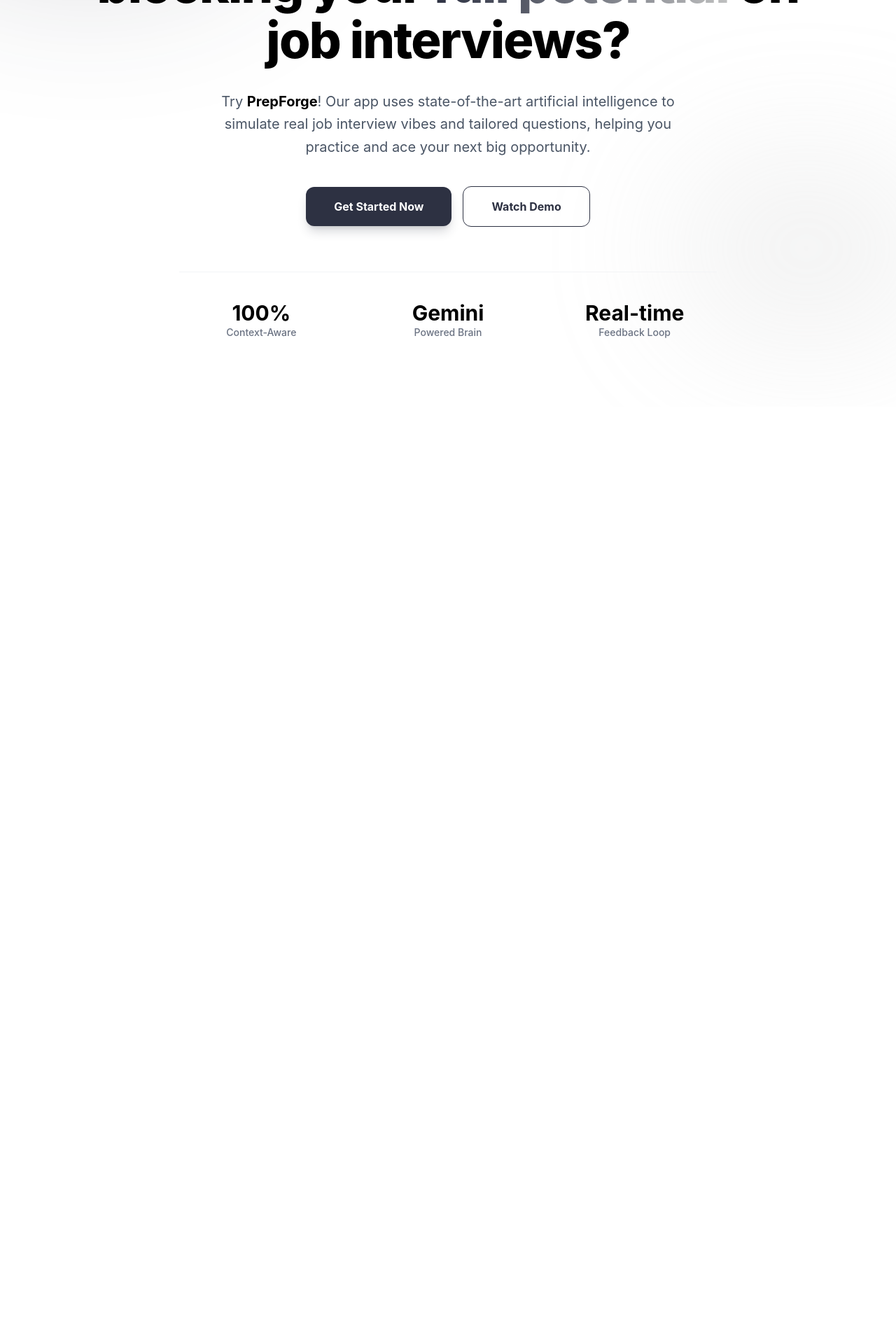
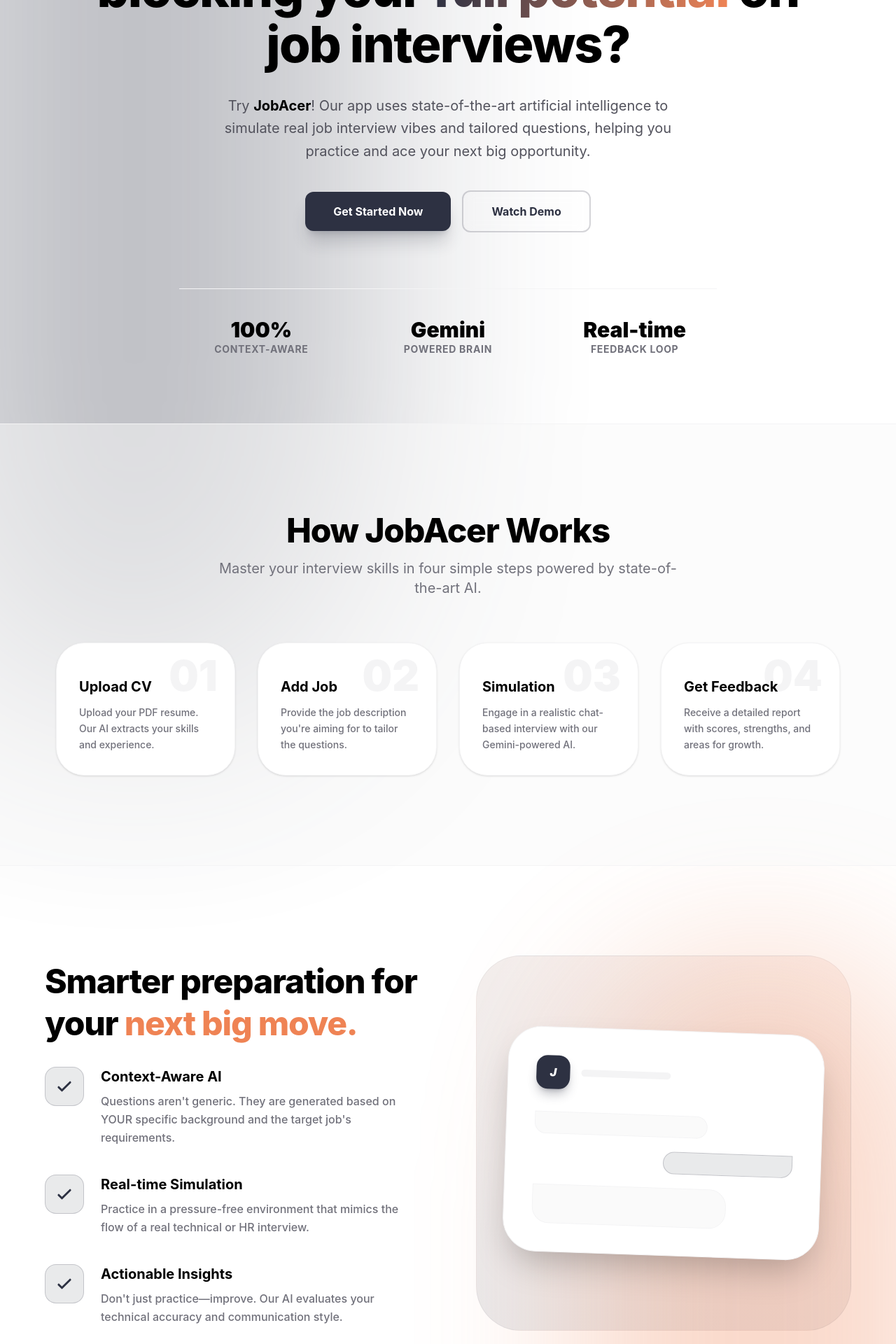
Before and after one commit to Sory-Noroc/Smart-Interview-Coach, a React (Vite) app in the folder frontend/: page / in a window 1280 px wide. Shown: the part 400-2320 px from the top of the page at 70% size. Before the commit the page ends 981 px from the top, so only its background shows below. Built offline with nearby package versions, Linux system fonts and the light colour scheme.

Commit message:
Home page rebranded

```diff
--- a/frontend/src/pages/Home/HomePage.tsx
+++ b/frontend/src/pages/Home/HomePage.tsx
@@ -6,57 +6,156 @@
     return (
         <div className="relative overflow-hidden bg-white dark:bg-black transition-colors duration-300">
             {/* Background Decorative Elements */}
-            <div className="absolute top-0 left-1/2 -translate-x-1/2 w-full h-full pointer-events-none overflow-hidden opacity-20 dark:opacity-30">
-                <div className="absolute top-[-10%] left-[-10%] w-[40%] h-[40%] bg-brand-primary rounded-full blur-[120px]"></div>
-                <div className="absolute bottom-[10%] right-[-5%] w-[30%] h-[30%] bg-brand-secondary rounded-full blur-[100px]"></div>
+            <div className="absolute top-0 left-1/2 -translate-x-1/2 w-full h-full pointer-events-none overflow-hidden opacity-30 dark:opacity-20 z-0">
+                <div className="absolute top-[-10%] left-[-10%] w-[50%] h-[50%] bg-brand-primary rounded-full blur-[140px]"></div>
+                <div className="absolute bottom-[10%] right-[-5%] w-[40%] h-[40%] bg-brand-accent rounded-full blur-[120px]"></div>
             </div>
 
             {/* Hero Section */}
-            <section className="relative pt-20 pb-16 md:pt-32 md:pb-24 px-4">
+            <section className="relative pt-20 pb-16 md:pt-32 md:pb-24 px-4 z-10">
                 <div className="max-w-5xl mx-auto text-center">
-                    <div className="inline-block px-4 py-1.5 mb-6 text-sm font-semibold tracking-wide text-brand-primary uppercase bg-brand-primary/10 rounded-full">
+                    <div className="inline-block px-4 py-1.5 mb-8 text-xs font-bold tracking-widest text-brand-primary uppercase bg-brand-primary/10 rounded-full border border-brand-primary/20">
                         Powered by AI
                     </div>
 
                     <h1 className="text-4xl md:text-6xl lg:text-7xl font-extrabold tracking-tight text-black dark:text-white mb-8 leading-[1.1]">
-                        Are you tired of stress blocking your <span className="text-transparent bg-clip-text bg-gradient-to-r from-brand-primary to-brand-secondary">full potential</span> on job interviews?
+                        Are you tired of stress blocking your <span className="text-transparent bg-clip-text bg-gradient-to-r from-brand-primary to-brand-accent">full potential</span> on job interviews?
                     </h1>
 
-
-                    <p className="max-w-2xl mx-auto text-lg md:text-xl text-gray-600 dark:text-gray-400 mb-10 leading-relaxed">
-                        Try <span className="font-bold text-black dark:text-white">PrepForge</span>! Our app uses state-of-the-art artificial intelligence to simulate real job interview vibes and tailored questions, helping you practice and ace your next big opportunity.
+                    <p className="max-w-2xl mx-auto text-lg md:text-xl text-zinc-600 dark:text-zinc-400 mb-10 leading-relaxed">
+                        Try <span className="font-bold text-black dark:text-white">JobAcer</span>! Our app uses state-of-the-art artificial intelligence to simulate real job interview vibes and tailored questions, helping you practice and ace your next big opportunity.
                     </p>
 
                     <div className="flex flex-col sm:flex-row items-center justify-center gap-4">
                         <Link to="/register">
-                            <Button variant="primary" className="w-full sm:w-auto px-10 py-4 text-lg rounded-2xl shadow-lg shadow-blue-500/20">
+                            <Button variant="primary" className="w-full sm:w-auto px-10 py-4 text-lg rounded-2xl shadow-xl shadow-brand-primary/20 transition-all hover:scale-105 active:scale-95">
                                 Get Started Now
                             </Button>
                         </Link>
                         <Link to="/demo">
-                            <Button variant="outline" className="w-full sm:w-auto px-10 py-4 text-lg rounded-2xl">
+                            <Button variant="outline" className="w-full sm:w-auto px-10 py-4 text-lg rounded-2xl backdrop-blur-sm border-2 border-brand-primary/20 hover:border-brand-primary transition-all">
                                 Watch Demo
                             </Button>
                         </Link>
                     </div>
 
                     {/* Stats */}
-                    <div className="mt-16 grid grid-cols-2 md:grid-cols-3 gap-8 items-center justify-center max-w-3xl mx-auto pt-10 border-t border-gray-100 dark:border-gray-800">
+                    <div className="mt-20 grid grid-cols-2 md:grid-cols-3 gap-8 items-center justify-center max-w-3xl mx-auto pt-10 border-t border-zinc-100 dark:border-zinc-800">
                         <div>
-                            <p className="text-3xl font-bold text-black dark:text-white">100%</p>
-                            <p className="text-sm text-gray-500 dark:text-gray-400 font-medium">Context-Aware</p>
+                            <p className="text-3xl font-black text-black dark:text-white">100%</p>
+                            <p className="text-sm text-zinc-500 dark:text-zinc-400 font-bold uppercase tracking-wider">Context-Aware</p>
                         </div>
                         <div>
-                            <p className="text-3xl font-bold text-black dark:text-white">Gemini</p>
-                            <p className="text-sm text-gray-500 dark:text-gray-400 font-medium">Powered Brain</p>
+                            <p className="text-3xl font-black text-black dark:text-white">Gemini</p>
+                            <p className="text-sm text-zinc-500 dark:text-zinc-400 font-bold uppercase tracking-wider">Powered Brain</p>
                         </div>
                         <div className="hidden md:block">
-                            <p className="text-3xl font-bold text-black dark:text-white">Real-time</p>
-                            <p className="text-sm text-gray-500 dark:text-gray-400 font-medium">Feedback Loop</p>
+                            <p className="text-3xl font-black text-black dark:text-white">Real-time</p>
+                            <p className="text-sm text-zinc-500 dark:text-zinc-400 font-bold uppercase tracking-wider">Feedback Loop</p>
                         </div>
                     </div>
                 </div>
             </section>
+
+            {/* How it Works Section */}
+            <section className="relative py-32 bg-zinc-50/50 dark:bg-white/5 border-y border-zinc-100 dark:border-zinc-900">
+                <div className="max-w-6xl mx-auto px-4">
+                    <div className="text-center mb-16">
+                        <h2 className="text-3xl md:text-5xl font-extrabold text-black dark:text-white mb-4 tracking-tight">How JobAcer Works</h2>
+                        <p className="text-zinc-500 dark:text-zinc-400 max-w-2xl mx-auto text-lg md:text-xl">
+                            Master your interview skills in four simple steps powered by state-of-the-art AI.
+                        </p>
+                    </div>
+
+                    <div className="grid grid-cols-1 md:grid-cols-2 lg:grid-cols-4 gap-8">
+                        {[
+                            { step: "01", title: "Upload CV", desc: "Upload your PDF resume. Our AI extracts your skills and experience." },
+                            { step: "02", title: "Add Job", desc: "Provide the job description you're aiming for to tailor the questions." },
+                            { step: "03", title: "Simulation", desc: "Engage in a realistic chat-based interview with our Gemini-powered AI." },
+                            { step: "04", title: "Get Feedback", desc: "Receive a detailed report with scores, strengths, and areas for growth." }
+                        ].map((item, idx) => (
+                            <div key={idx} className="relative p-8 rounded-[2.5rem] bg-white dark:bg-zinc-900 shadow-sm border border-zinc-100 dark:border-zinc-800 hover:shadow-2xl hover:border-brand-primary/50 transition-all group">
+                                <span className="text-6xl font-black text-brand-primary/5 group-hover:text-brand-primary/10 transition-colors absolute top-4 right-6">{item.step}</span>
+                                <h3 className="text-xl font-bold text-black dark:text-white mb-3 mt-4">{item.title}</h3>
+                                <p className="text-sm text-zinc-500 dark:text-zinc-400 leading-relaxed font-medium">{item.desc}</p>
+                            </div>
+                        ))}
+                    </div>
+                </div>
+            </section>
+
+            {/* Features Section */}
+            <section className="py-32 px-4 bg-white dark:bg-black">
+                <div className="max-w-6xl mx-auto">
+                    <div className="grid grid-cols-1 lg:grid-cols-2 gap-20 items-center">
+                        <div>
+                            <h2 className="text-3xl md:text-5xl font-extrabold text-black dark:text-white mb-8 leading-tight tracking-tight">
+                                Smarter preparation for your <span className="text-brand-accent">next big move.</span>
+                            </h2>
+                            <div className="space-y-10">
+                                {[
+                                    { title: "Context-Aware AI", desc: "Questions aren't generic. They are generated based on YOUR specific background and the target job's requirements." },
+                                    { title: "Real-time Simulation", desc: "Practice in a pressure-free environment that mimics the flow of a real technical or HR interview." },
+                                    { title: "Actionable Insights", desc: "Don't just practice—improve. Our AI evaluates your technical accuracy and communication style." }
+                                ].map((feature, idx) => (
+                                    <div key={idx} className="flex gap-6">
+                                        <div className="flex-shrink-0 w-14 h-14 rounded-2xl bg-brand-primary/10 flex items-center justify-center border border-brand-primary/20">
+                                            <svg className="w-7 h-7 text-brand-primary" fill="none" stroke="currentColor" viewBox="0 0 24 24">
+                                                <path strokeLinecap="round" strokeLinejoin="round" strokeWidth="2.5" d="M5 13l4 4L19 7" />
+                                            </svg>
+                                        </div>
+                                        <div>
+                                            <h4 className="text-xl font-bold text-black dark:text-white mb-2">{feature.title}</h4>
+                                            <p className="text-zinc-500 dark:text-zinc-400 text-base leading-relaxed font-medium">{feature.desc}</p>
+                                        </div>
+                                    </div>
+                                ))}
+                            </div>
+                        </div>
+                        <div className="relative">
+                            <div className="aspect-square rounded-[4rem] bg-gradient-to-tr from-brand-primary/10 to-brand-accent/10 flex items-center justify-center overflow-hidden border border-brand-primary/5 p-4">
+                                <div className="p-10 bg-white dark:bg-zinc-900 rounded-[3rem] shadow-2xl border border-zinc-100 dark:border-zinc-800 w-[90%] transform rotate-2 hover:rotate-0 transition-transform duration-700">
+                                     <div className="flex items-center gap-4 mb-8">
+                                        <div className="w-12 h-12 rounded-2xl bg-brand-primary flex items-center justify-center text-white font-black italic shadow-lg shadow-brand-primary/30">J</div>
+                                        <div className="h-2.5 w-32 bg-zinc-100 dark:bg-zinc-800 rounded-full"></div>
+                                     </div>
+                                     <div className="space-y-5">
+                                        <div className="w-2/3 h-8 bg-zinc-50 dark:bg-zinc-800/50 rounded-2xl rounded-tl-none border border-zinc-100 dark:border-zinc-800"></div>
+                                        <div className="w-1/2 h-8 bg-brand-primary/10 rounded-2xl rounded-tr-none ml-auto border border-brand-primary/20"></div>
+                                        <div className="w-3/4 h-14 bg-zinc-50 dark:bg-zinc-800/50 rounded-[1.5rem] rounded-tl-none border border-zinc-100 dark:border-zinc-800"></div>
+                                     </div>
+                                </div>
+                            </div>
+                        </div>
+                    </div>
+                </div>
+            </section>
+
+            {/* Final CTA Section */}
+            <section className="py-32 px-4">
+                <div className="max-w-6xl mx-auto rounded-[4rem] bg-brand-primary p-12 md:p-24 text-center text-white relative overflow-hidden shadow-2xl shadow-brand-primary/20">
+                    <div className="absolute top-0 left-0 w-full h-full opacity-10 pointer-events-none bg-[radial-gradient(circle_at_center,_var(--tw-gradient-stops))] from-white via-transparent to-transparent"></div>
+                    <div className="relative z-10 max-w-3xl mx-auto">
+                        <h2 className="text-4xl md:text-6xl font-black mb-8 tracking-tight">Ready to Ace Your Interview?</h2>
+                        <p className="text-blue-100 mb-12 text-lg md:text-xl opacity-90 font-medium">Join thousands of candidates who improved their skills with JobAcer.</p>
+                        <Link to="/register">
+                            <Button variant="outline" className="bg-white text-brand-primary border-white hover:bg-zinc-50 px-12 py-5 text-xl font-black rounded-[2rem] shadow-2xl transition-all hover:scale-105 active:scale-95">
+                                Create Free Account
+                            </Button>
+                        </Link>
+                    </div>
+                </div>
+            </section>
+
+            {/* Footer */}
+            <footer className="py-20 border-t border-zinc-100 dark:border-zinc-900 text-center bg-white dark:bg-black transition-colors duration-300">
+                <div className="max-w-6xl mx-auto px-4">
+                    <div className="text-2xl font-black text-black dark:text-white mb-6">
+                        Job<span className="text-brand-accent">Acer</span>
+                    </div>
+                    <p className="text-zinc-500 dark:text-zinc-600 text-sm mb-10 italic">© 2026 JobAcer. Built with Passion & AI.</p>
+                </div>
+            </footer>
         </div>
     );
 }
```
Also changed, not shown: frontend/src/index.css (+14 -0 lines), 1 other file (tests, documents, lock files or other folders).
